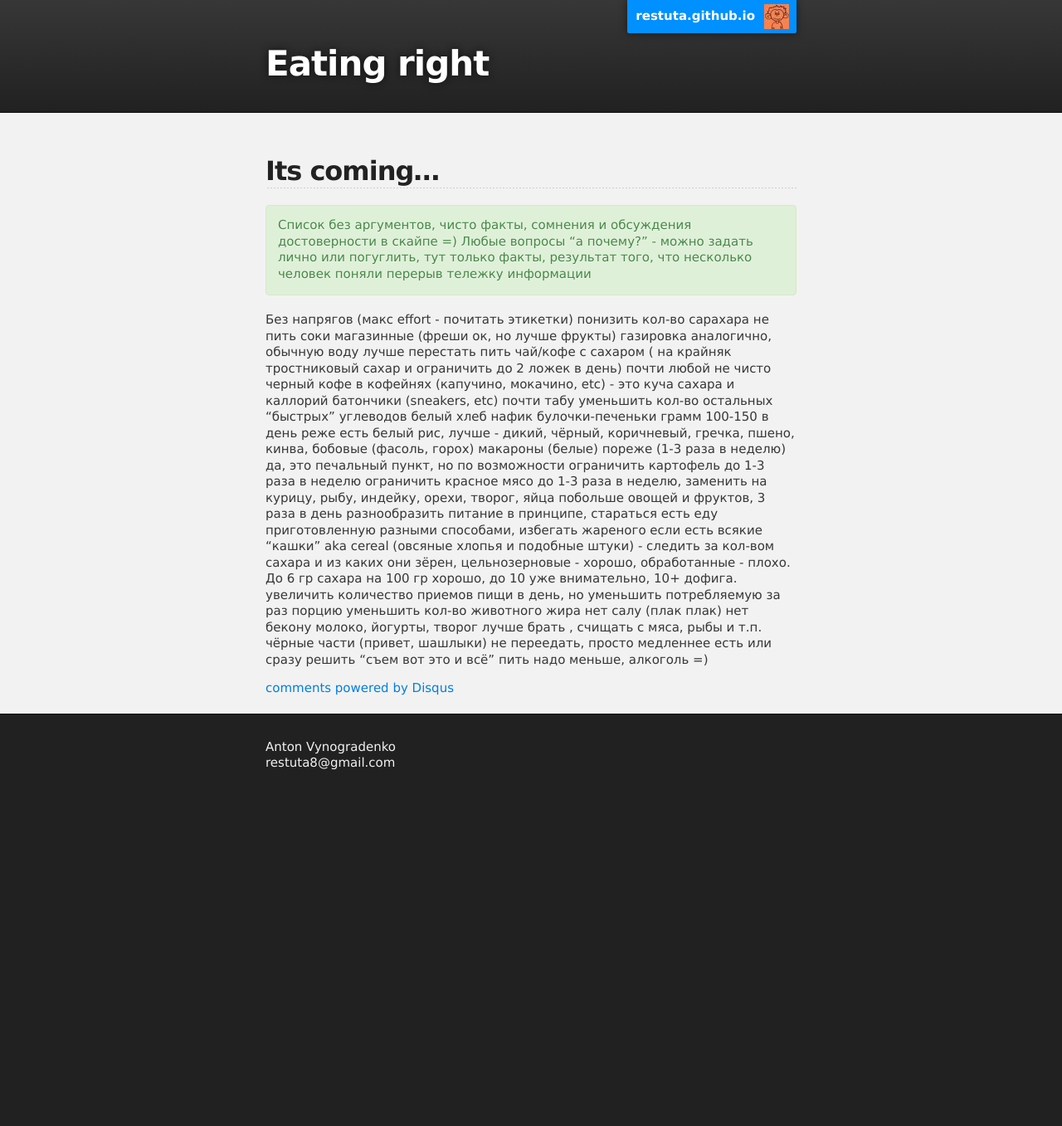
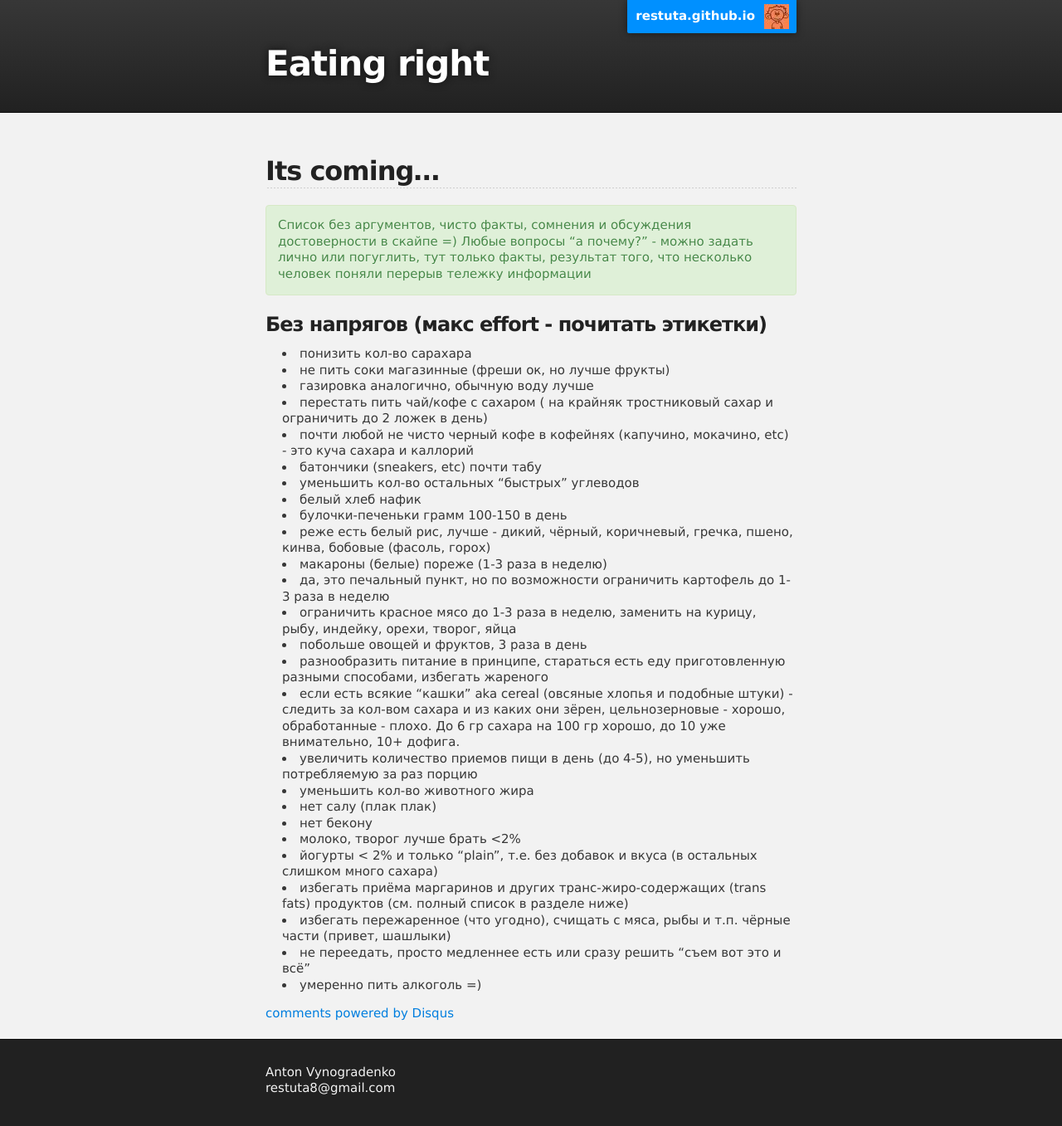
Before and after one commit to Restuta/restuta.github.io, a Jekyll site: the page built from _posts/2013-06-11-eating-right.md, in a window 1280 px wide. Shown: the whole page at 83% size. Built offline with Jekyll 4.4.1, drawn with Linux system fonts in a browser that asks for light colours; comment, search, counter and statistics services are not loaded; before the commit the page ends 965 px from its top, so only the background shows below that.

Commit message:
Update 2013-06-11-eating-right.md

```diff
--- a/_posts/2013-06-11-eating-right.md
+++ b/_posts/2013-06-11-eating-right.md
@@ -8,27 +8,30 @@
  	<p>Список без аргументов, чисто факты, сомнения и обсуждения достоверности в скайпе =) Любые вопросы “а почему?” - можно задать лично или погуглить, тут только факты, результат того, что несколько человек поняли перерыв тележку информации</p>
 </blockquote>
 
-Без напрягов (макс effort - почитать этикетки)
-понизить кол-во сарахара
-не пить соки магазинные (фреши ок, но лучше фрукты)
-газировка аналогично, обычную воду лучше
-перестать пить чай/кофе с сахаром ( на крайняк тростниковый сахар и ограничить до 2 ложек в день)
-почти любой не чисто черный кофе в кофейнях (капучино, мокачино, etc) - это куча сахара и каллорий
-батончики (sneakers, etc) почти табу
-уменьшить кол-во остальных “быстрых” углеводов
-белый хлеб нафик
-булочки-печеньки грамм 100-150 в день
-реже есть белый рис, лучше - дикий, чёрный, коричневый, гречка, пшено, кинва, бобовые (фасоль, горох)
-макароны (белые) пореже (1-3 раза в неделю)
-да, это печальный пункт, но по возможности ограничить картофель до 1-3 раза в неделю
-ограничить красное мясо до 1-3 раза в неделю, заменить на курицу, рыбу, индейку, орехи, творог, яйца
-побольше овощей и фруктов, 3 раза в день
-разнообразить питание в принципе, стараться есть еду приготовленную разными способами, избегать жареного
-если есть всякие “кашки” aka cereal (овсяные хлопья и подобные штуки) - следить за кол-вом сахара и из каких они зёрен, цельнозерновые  - хорошо, обработанные - плохо. До 6 гр сахара на 100 гр хорошо, до 10 уже внимательно, 10+ дофига.
-увеличить количество приемов пищи в день, но уменьшить потребляемую за раз порцию
-уменьшить кол-во животного жира
-нет салу (плак плак)
-нет бекону
-молоко, йогурты, творог лучше брать , счищать с мяса, рыбы и т.п. чёрные части (привет, шашлыки)
-не переедать, просто медленнее есть или сразу решить “съем вот это и всё”
-пить надо меньше, алкоголь =)
+### Без напрягов (макс effort - почитать этикетки)
+* понизить кол-во сарахара
+ * не пить соки магазинные (фреши ок, но лучше фрукты)
+ * газировка аналогично, обычную воду лучше
+ * перестать пить чай/кофе с сахаром ( на крайняк тростниковый сахар и ограничить до 2 ложек в день)
+ * почти любой не чисто черный кофе в кофейнях (капучино, мокачино, etc) - это куча сахара и каллорий
+ * батончики (sneakers, etc) почти табу
+* уменьшить кол-во остальных “быстрых” углеводов
+ * белый хлеб нафик
+ * булочки-печеньки грамм 100-150 в день
+ * реже есть белый рис, лучше - дикий, чёрный, коричневый, гречка, пшено, кинва, бобовые (фасоль, горох)
+ * макароны (белые) пореже (1-3 раза в неделю)
+* да, это печальный пункт, но по возможности ограничить картофель до 1-3 раза в неделю
+* ограничить красное мясо до 1-3 раза в неделю, заменить на курицу, рыбу, индейку, орехи, творог, яйца
+* побольше овощей и фруктов, 3 раза в день
+* разнообразить питание в принципе, стараться есть еду приготовленную разными способами, избегать жареного
+* если есть всякие “кашки” aka cereal (овсяные хлопья и подобные штуки) - следить за кол-вом сахара и из каких они зёрен, цельнозерновые  - хорошо, обработанные - плохо. До 6 гр сахара на 100 гр хорошо, до 10 уже внимательно, 10+ дофига.
+* увеличить количество приемов пищи в день (до 4-5), но уменьшить потребляемую за раз порцию
+* уменьшить кол-во животного жира
+* нет салу (плак плак)
+* нет бекону
+* молоко, творог лучше брать <2%
+* йогурты < 2% и только "plain", т.е. без добавок и вкуса (в остальных слишком много сахара)
+* избегать приёма маргаринов и других транс-жиро-содержащих (trans fats) продуктов (см. полный список в разделе ниже)
+* избегать пережаренное (что угодно), счищать с мяса, рыбы и т.п. чёрные части (привет, шашлыки)
+* не переедать, просто медленнее есть или сразу решить “съем вот это и всё”
+* умеренно пить алкоголь =)
```
